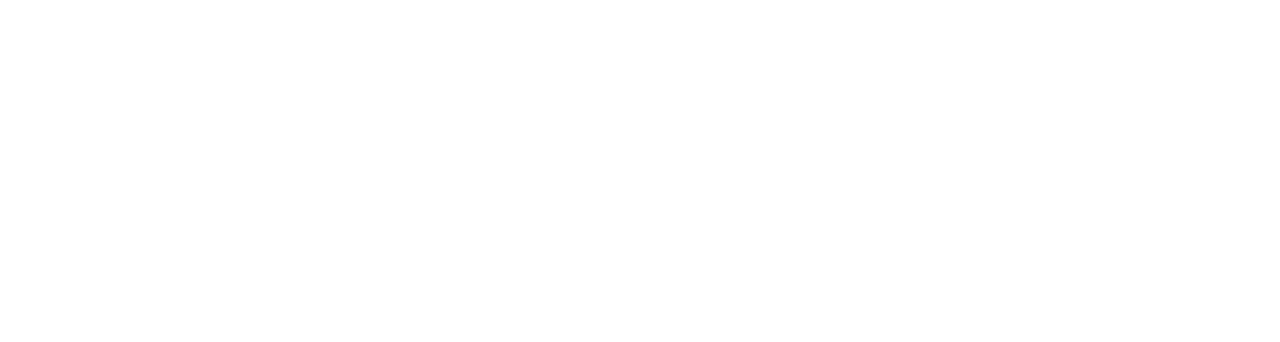
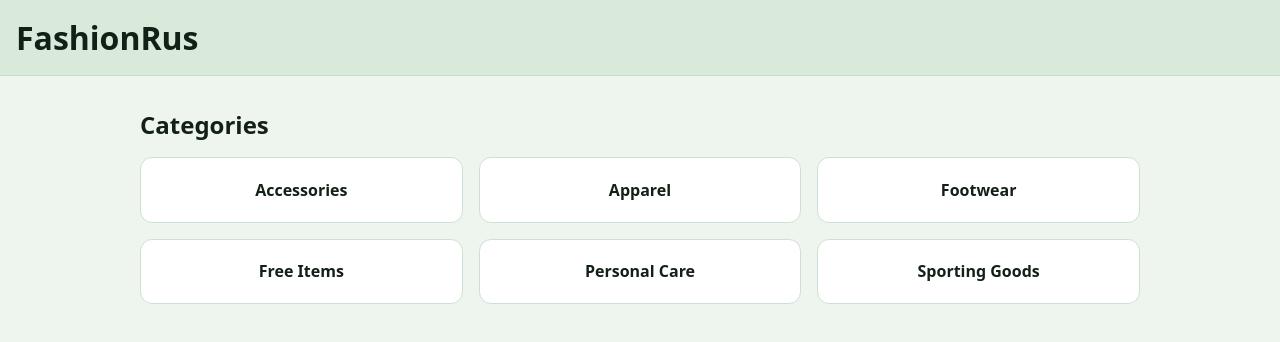
Before and after one commit to CecilieGregart/Statisk_site, a plain HTML site: page html/index.html in a window 1280 px wide. Drawn offline with Linux system fonts and the light colour scheme; files that its build step writes are made by us from their sources.

Commit message:
categories

```diff
--- a/css/style.css
+++ b/css/style.css
@@ -4,3 +4,71 @@
   padding: 0;
   box-sizing: border-box;
 }
+/* ========== Base ========== */
+* {
+  box-sizing: border-box;
+}
+
+body {
+  margin: 0;
+  font-family: system-ui, sans-serif;
+  background-color: #eef5ef; /* lys pastelgrøn */
+  color: #132016; /* mørk grøn tekst */
+}
+
+/* ========== Header ========== */
+.header {
+  padding: 1rem;
+  background-color: #d9eadb; /* lidt mørkere pastel */
+  border-bottom: 1px solid #c6ddc9;
+}
+
+.logo {
+  margin: 0;
+}
+
+/* ========== Layout ========== */
+.container {
+  width: 90%;
+  max-width: 1000px;
+  margin: auto;
+  padding: 2rem 0;
+}
+
+h2 {
+  margin-bottom: 1rem;
+}
+
+/* ========== Grid ========== */
+.category_list_container {
+  display: grid;
+  gap: 1rem;
+  grid-template-columns: repeat(2, 1fr); /* mobil/tablet */
+}
+
+/* Desktop - (2 rækker af 3) */
+@media (min-width: 800px) {
+  .category_list_container {
+    grid-template-columns: repeat(3, 1fr);
+  }
+}
+
+/* ========== Cards ========== */
+.card {
+  display: flex;
+  justify-content: center;
+  align-items: center;
+  padding: 1.3rem;
+  background-color: #ffffff;
+  border: 1px solid #cfe0d2;
+  border-radius: 12px;
+  text-decoration: none;
+  color: #132016;
+  font-weight: 600;
+  transition: 0.2s ease;
+}
+
+.card:hover {
+  background-color: #e6f1e7;
+  transform: translateY(-2px);
+}
--- a/html/index.html
+++ b/html/index.html
@@ -1,10 +1,28 @@
 <!doctype html>
-<html lang="en">
+<html lang="da">
   <head>
     <meta charset="UTF-8" />
     <meta name="viewport" content="width=device-width, initial-scale=1.0" />
     <title>Forside</title>
-    <link rel="stylesheet" href="style.css" />
+    <link rel="stylesheet" href="../css/style.css" />
   </head>
-  <body></body>
+
+  <body>
+    <header class="header">
+      <h1 class="logo">FashionRus</h1>
+    </header>
+
+    <main class="container">
+      <h2>Categories</h2>
+
+      <section class="category_list_container">
+        <a href="productlist.html" class="card">Accessories</a>
+        <a href="productlist.html" class="card">Apparel</a>
+        <a href="productlist.html" class="card">Footwear</a>
+        <a href="productlist.html" class="card">Free Items</a>
+        <a href="productlist.html" class="card">Personal Care</a>
+        <a href="productlist.html" class="card">Sporting Goods</a>
+      </section>
+    </main>
+  </body>
 </html>
```
